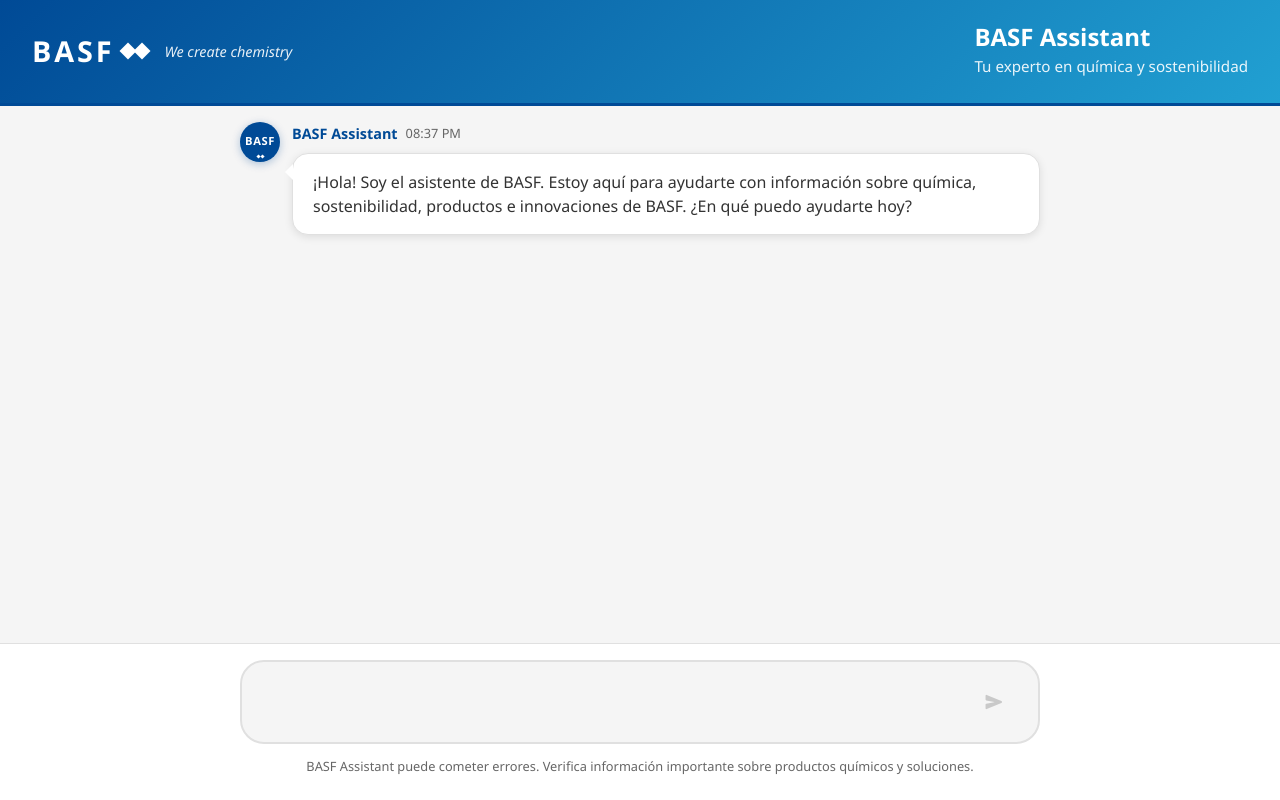
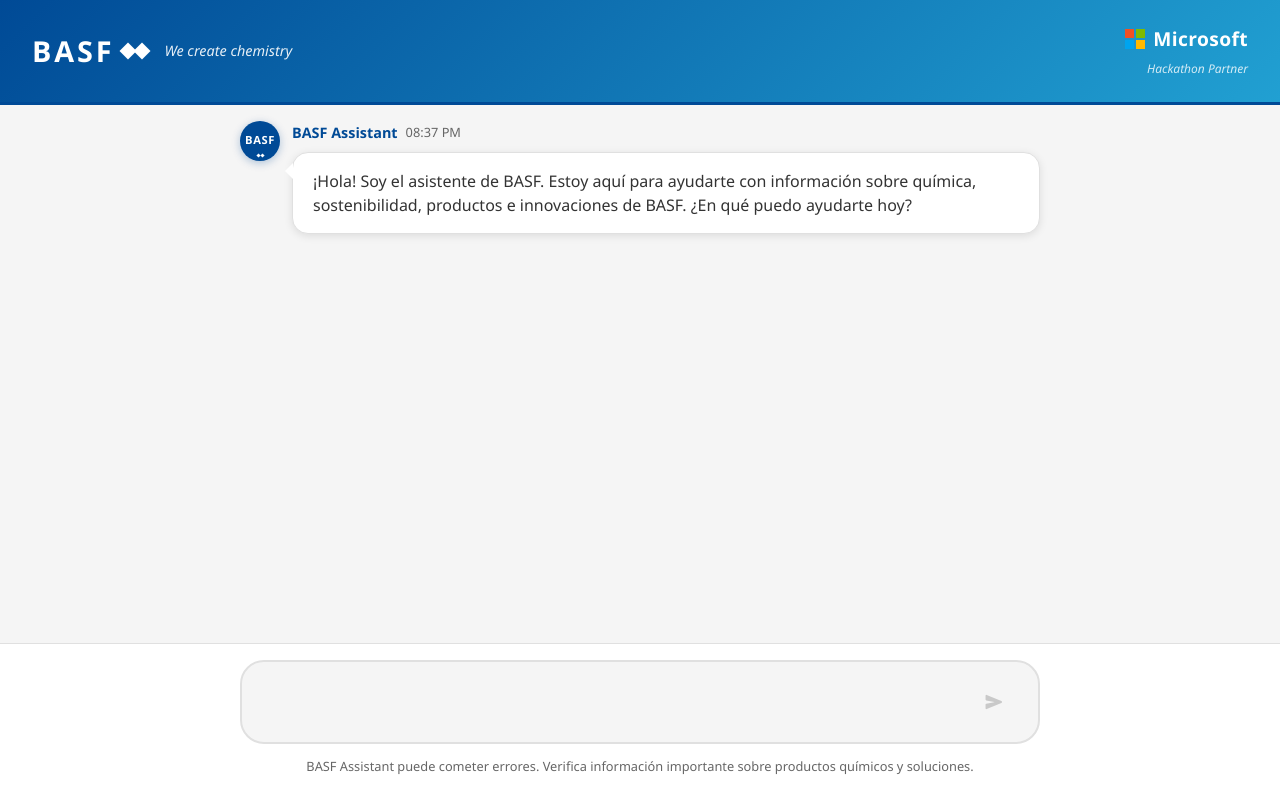
Before and after one commit to Tincho44/hackathon-modelo-lenguaje, a React (Vite) app in the folder frontend/: page / in a window 1280 px wide. Built offline with nearby package versions, Linux system fonts and the light colour scheme.

Commit message:
feat: add final details v2

```diff
--- a/frontend/src/App.css
+++ b/frontend/src/App.css
@@ -13,6 +13,12 @@
   --basf-gray-light: #F5F5F5;
   --basf-gray-user: #E0E0E0;
   --basf-white: #FFFFFF;
+
+  /* Microsoft colors */
+  --microsoft-red: #F25022;
+  --microsoft-green: #7FBA00;
+  --microsoft-blue: #00A4EF;
+  --microsoft-yellow: #FFB900;
 
   /* Updated gradients - Orange changed to Blue */
   --basf-gradient: linear-gradient(135deg, var(--basf-dark-blue) 0%, var(--basf-light-blue) 100%);
@@ -133,6 +139,65 @@
 .chat-title p {
   opacity: 0.9;
   font-size: 0.95rem;
+}
+
+/* Microsoft Brand Styles */
+.microsoft-brand {
+  display: flex;
+  flex-direction: column;
+  align-items: flex-end;
+  gap: 0.25rem;
+}
+
+.microsoft-logo {
+  display: flex;
+  align-items: center;
+  gap: 0.5rem;
+  font-weight: 600;
+  font-size: 1.2rem;
+}
+
+.microsoft-text {
+  color: var(--basf-white);
+  letter-spacing: 0.02em;
+}
+
+.microsoft-squares {
+  display: grid;
+  grid-template-columns: 1fr 1fr;
+  grid-template-rows: 1fr 1fr;
+  gap: 1px;
+  width: 20px;
+  height: 20px;
+}
+
+.ms-square {
+  width: 9px;
+  height: 9px;
+}
+
+.ms-square.ms-red {
+  background: var(--microsoft-red);
+}
+
+.ms-square.ms-green {
+  background: var(--microsoft-green);
+}
+
+.ms-square.ms-blue {
+  background: var(--microsoft-blue);
+}
+
+.ms-square.ms-yellow {
+  background: var(--microsoft-yellow);
+}
+
+.hackathon-label {
+  font-size: 0.75rem;
+  color: var(--basf-white);
+  opacity: 0.8;
+  text-align: right;
+  font-style: italic;
 }
 
 /* Chat Messages */
@@ -450,6 +515,10 @@
     gap: 1rem;
   }
 
+  .microsoft-brand {
+    align-items: flex-start;
+  }
+
   .chat-messages {
     padding: 0.75rem 1rem;
   }
--- a/frontend/src/components/Chat.tsx
+++ b/frontend/src/components/Chat.tsx
@@ -199,9 +199,17 @@
             </div>
             <div className="brand-claim">We create chemistry</div>
           </div>
-          <div className="chat-title">
-            <h1>BASF Assistant</h1>
-            <p>Tu experto en química y sostenibilidad</p>
+          <div className="microsoft-brand">
+            <div className="microsoft-logo">
+              <div className="microsoft-squares">
+                <div className="ms-square ms-red"></div>
+                <div className="ms-square ms-green"></div>
+                <div className="ms-square ms-blue"></div>
+                <div className="ms-square ms-yellow"></div>
+              </div>
+              <span className="microsoft-text">Microsoft</span>
+            </div>
+            <div className="hackathon-label">Hackathon Partner</div>
           </div>
         </div>
       </div>
```
